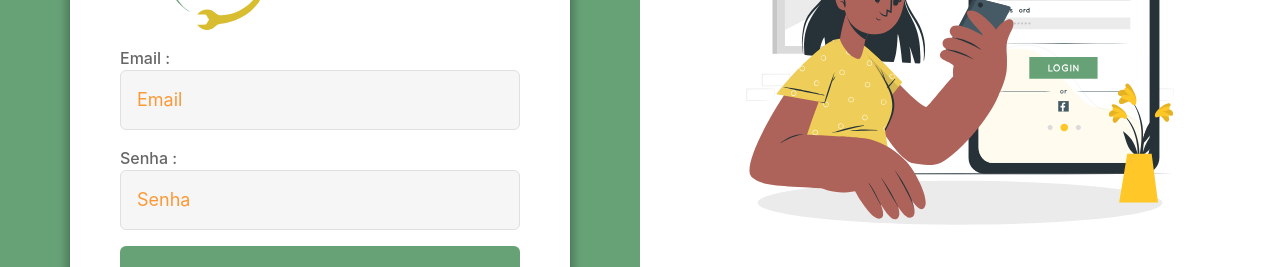
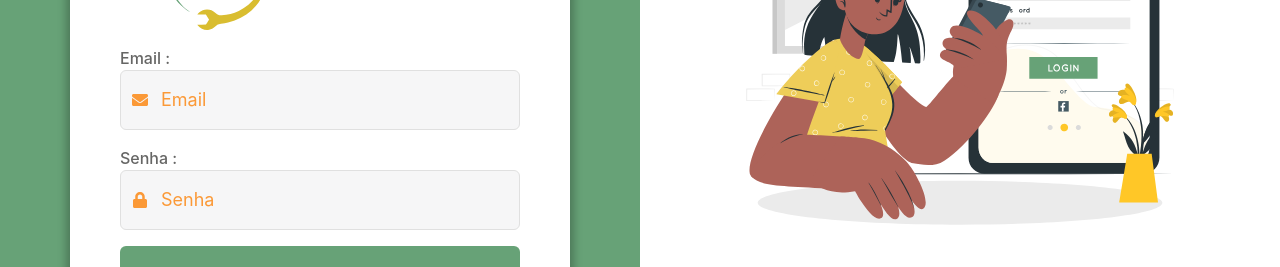
Before and after one commit to cricardolima/capstone-s6, a React (Create React App) app: page /login in a window 1280 px wide. Shown: the part 307-574 px from the top of the page. Built offline with nearby package versions, Linux system fonts and the light colour scheme.

Commit message:
feat: icon with input's login

```diff
--- a/src/components/Input/index.tsx
+++ b/src/components/Input/index.tsx
@@ -61,7 +61,7 @@ const InputBase: ForwardRefRenderFunction<HTMLInputElement, InputProps> = (
 
       <InputGroup flexDirection="column">
         {Icon && (
-          <InputLeftElement color={inputVariation[variation]} mt="1">
+          <InputLeftElement color={"placeholder"} mt="2.5">
             <Icon />
           </InputLeftElement>
         )}
--- a/src/pages/Login/index.tsx
+++ b/src/pages/Login/index.tsx
@@ -20,6 +20,7 @@ import { yupResolver } from "@hookform/resolvers/yup";
 
 import { useForm } from "react-hook-form";
 import { useUserAuth } from "../../providers/UserAuth";
+import { FaEnvelope, FaLock } from "react-icons/fa";
 
 interface SingInData {
   email: string;
@@ -116,6 +117,7 @@ export const Login = () => {
               type="email"
               error={errors.email}
               {...register("email")}
+              icon={FaEnvelope}
             />
           </Box>
 
@@ -126,6 +128,7 @@ export const Login = () => {
               type="password"
               error={errors.password}
               {...register("password")}
+              icon={FaLock}
             />
           </Box>
           <Button
--- a/src/providers/UserAuth/index.tsx
+++ b/src/providers/UserAuth/index.tsx
@@ -3,6 +3,7 @@ import { createContext, ReactNode, useContext, useState } from "react";
 import { useHistory } from "react-router-dom";
 import api from "../../services/api";
 import { useToast } from "@chakra-ui/react";
+
 
 interface User {
   email: string;
```
